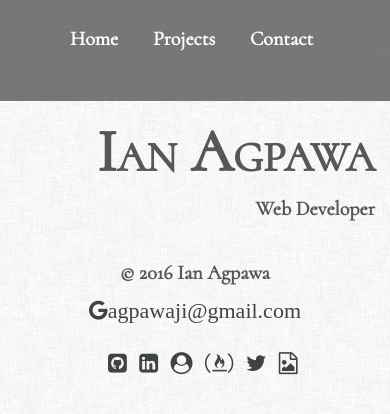
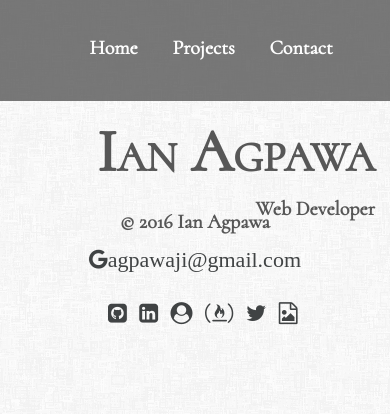
Before and after one commit to TheArtilect/portfolioN, a Python web app: template templates/base.html in a window 390 px wide. Shown: the top 414 px of the page. Run offline with Jinja, Linux system fonts and the light colour scheme; the template is opened without the code that fills it, so the values that code supplies are empty; some libraries are stand-ins or nearby versions.

Commit message:
refactor: Update styling for media screens, slight change to margin top for footer

```diff
--- a/static/css/media.css
+++ b/static/css/media.css
@@ -1,6 +1,24 @@
 
-@media screen and (min-width: 1850px){
+@media screen and (max-width: 500px){
+    .copy-name{
+        margin-top: -6vh;
+    }
 
+    .nav-ul{
+        margin-left: 5vw;
+        padding-top: 1vh;
+    }
+}
+
+@media screen and (max-width: 380px){
+    .nav-ul{
+        margin-left: -3vw;
+        padding-top: 1vh;
+    }
+
+    .n-link{
+        font-size: 17px;
+    }
 }
 
 
@@ -195,3 +213,15 @@
         font-size: 30px;
     }
 }
+
+@media screen and (min-width: 765px) and (max-width: 1023px){
+    .name-div{
+        margin-right: 4vw;
+    }
+}
+
+@media screen and (min-width: 1000px) and (max-width: 1100px){
+    .title-super{
+        font-size: 60px;
+    }
+}
--- a/templates/base.html
+++ b/templates/base.html
@@ -74,7 +74,7 @@
 
               </div>
 
-              <div class="col-md-4 col-md-offset-4 text-right">
+              <div class="col-md-4 col-md-offset-4 text-right name-div">
                   <h1 class="title-super" id="name">Ian Agpawa</h1>
                   <p id='job'>Web Developer</p>
               </div>
@@ -89,14 +89,14 @@
     <div class='container-fluid footer'>
     <footer id='contact' class="row text-center">
 
-        <div class="col-md-2 col-md-offset-2">
+        <div class="col-md-2 col-md-offset-1 copy-name">
             <p> &copy; 2016 Ian Agpawa</p>
         </div>
         <div class="col-md-2">
              <i class="fa fa-google">agpawaji@gmail.com</i>
         </div>
 
-        <div class='col-md-4 fa-row'>
+        <div class='col-md-6 fa-row'>
             <a href="https://github.com/ianagpawa" target="_blank"
                 class="letter">
               <i class="fa fa-github-square fa-f"> </i>
--- a/templates/index.html
+++ b/templates/index.html
@@ -32,7 +32,7 @@
             <div class='container-fluid featured-works'>
                 <p class="text-muted">Featured Works</p>
             </div>
-                <hr>
+            <hr>
 
             <div class="row text-center">
                 {% for project in featured %}
```
Also changed, not shown: 1 other file.
